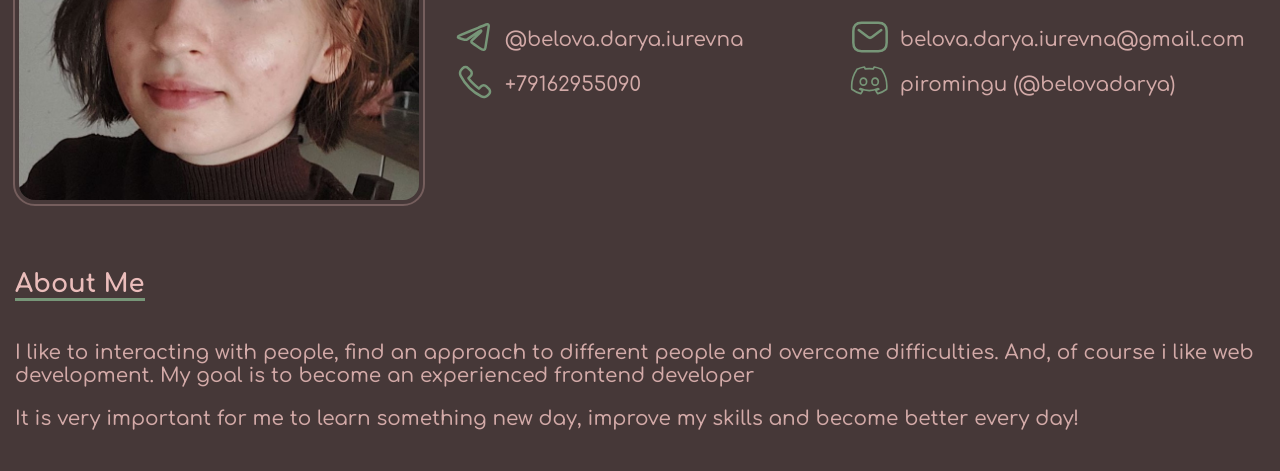
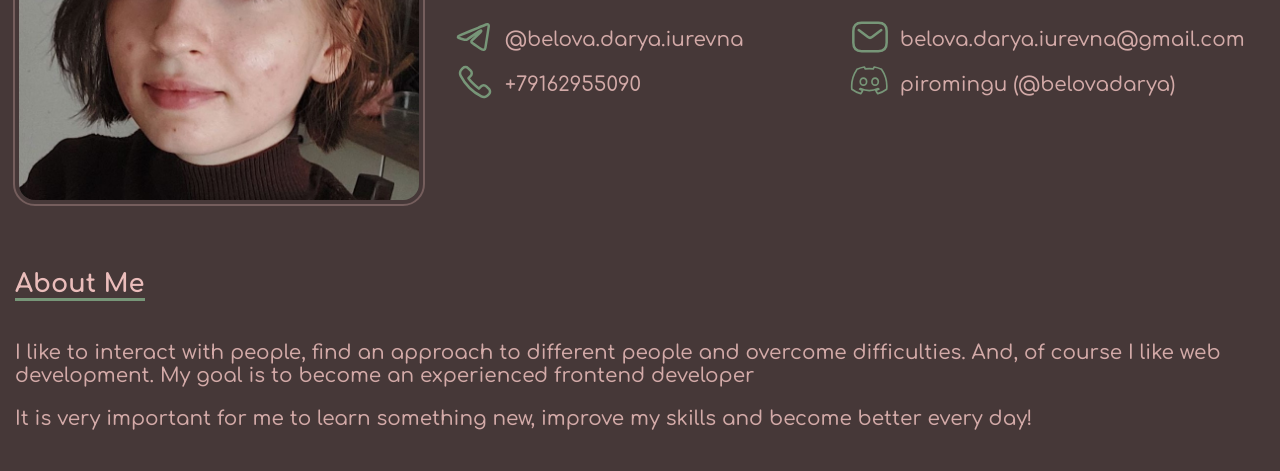
Before and after one commit to belovadarya/cv, a plain HTML site: page index.html in a window 1280 px wide. Shown: the part 329-800 px from the top of the page. Drawn offline with Linux system fonts and the light colour scheme.

Commit message:
feat: change about me section in index.html file

```diff
--- a/index.html
+++ b/index.html
@@ -105,10 +105,10 @@
                     </div>
                     <div class="about__desc">
                         <p>
-                            I like to interacting with people, find an approach to different people and overcome difficulties. And, of course i like web development. My goal is to become an experienced frontend developer
+                            I like to interact with people, find an approach to different people and overcome difficulties. And, of course I like web development. My goal is to become an experienced frontend developer
                         </p>
                         <p>
-                            It is very important for me to learn something new day, improve my skills and become better every day!
+                            It is very important for me to learn something new, improve my skills and become better every day!
                         </p>
                     </div>
                 </div>
```
